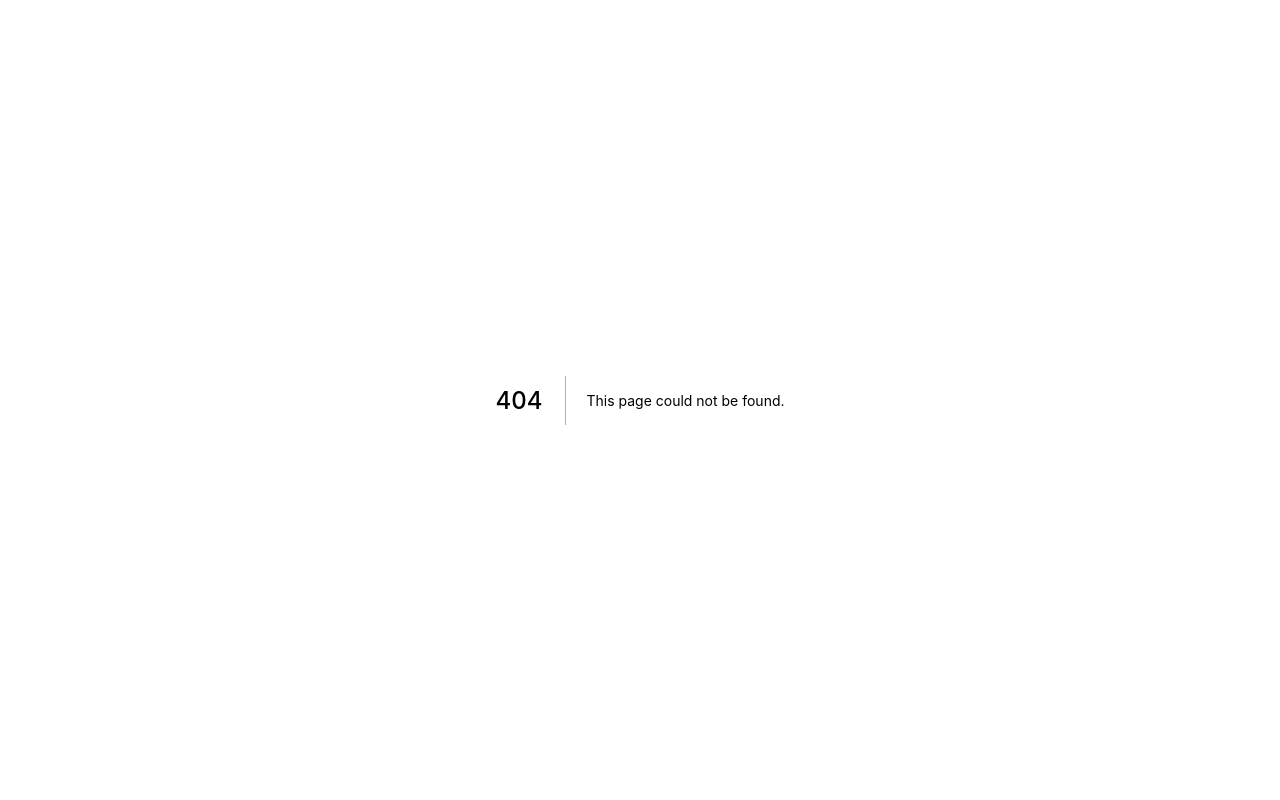
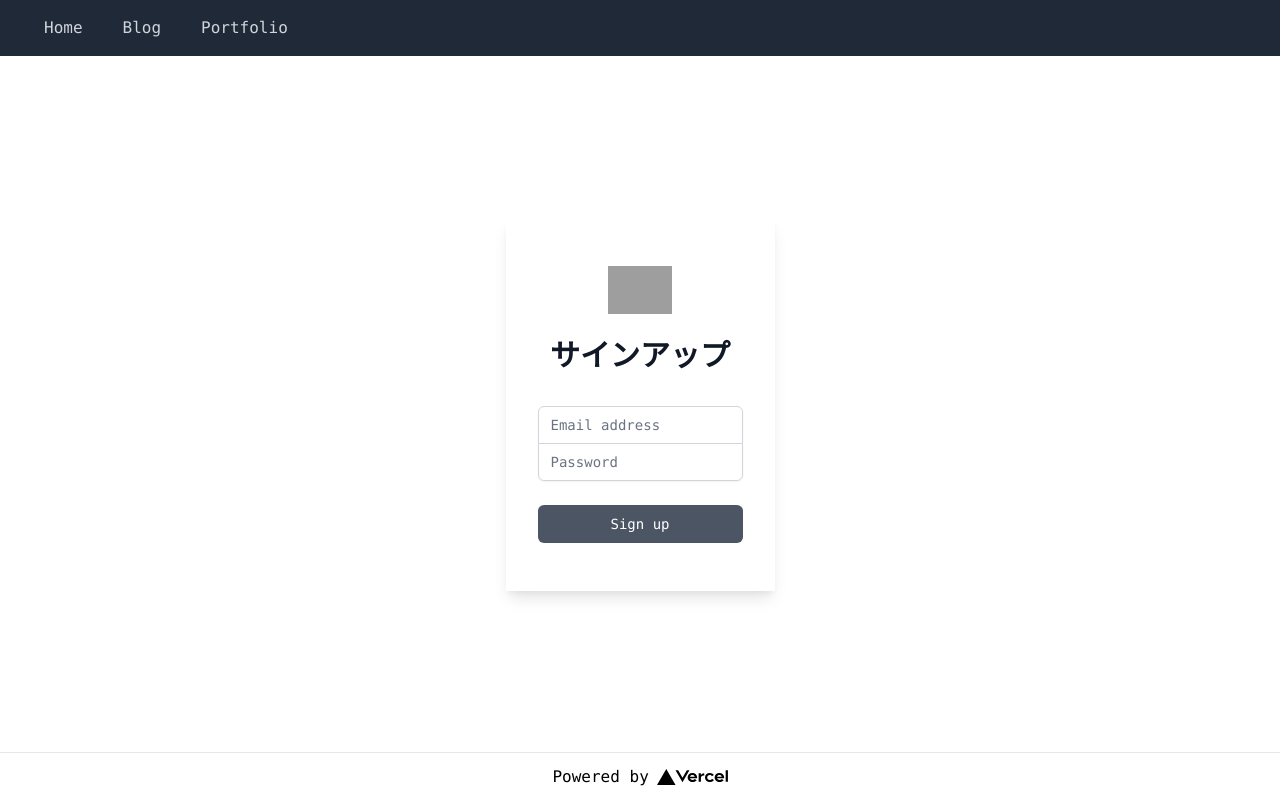
Before and after one commit to Ai0202/daaike, a Next.js app: page /admin/signup in a window 1280 px wide. Before the commit this address had no page. Built offline with nearby package versions, Linux system fonts and the light colour scheme; grey boxes are pictures that could not be loaded.

Commit message:
サインインのフォーム追加

```diff
--- a/package.json
+++ b/package.json
@@ -11,6 +11,7 @@
     "lint:fix": "eslint --ext .js,.jsx,.ts,.tsx --ignore-path .gitignore --fix ."
   },
   "dependencies": {
+    "@tailwindcss/forms": "^0.3.2",
     "autoprefixer": "^10.2.5",
     "axios": "^0.21.1",
     "firebase": "^8.4.3",
--- /dev/null
+++ b/src/pages/admin/login.tsx
@@ -0,0 +1,72 @@
+import Layout from '@/components/Layout'
+// import { LockClosedIcon } from '@heroicons/react/solid'
+
+const Login: React.FC = () => {
+  return (
+    <Layout title="ログイン">
+      <div className="h-3/6 py-12 px-4 sm:px-6 lg:px-8 shadow-lg">
+        <div className="max-w-md w-full space-y-8">
+          <div>
+            <img
+              className="mx-auto h-12 w-auto"
+              src="https://tailwindui.com/img/logos/workflow-mark-indigo-600.svg"
+              alt="Workflow"
+            />
+            <h2 className="mt-6 text-center text-3xl font-extrabold text-gray-900">
+              サインイン
+            </h2>
+          </div>
+          <form className="mt-8 space-y-6" action="#" method="POST">
+            <input type="hidden" name="remember" defaultValue="true" />
+            <div className="rounded-md shadow-sm -space-y-px">
+              <div>
+                <label htmlFor="email-address" className="sr-only">
+                  Email address
+                </label>
+                <input
+                  id="email-address"
+                  name="email"
+                  type="email"
+                  autoComplete="email"
+                  required
+                  className="appearance-none rounded-none relative block w-full px-3 py-2 border border-gray-300 placeholder-gray-500 text-gray-900 rounded-t-md focus:outline-none focus:ring-indigo-500 focus:border-indigo-500 focus:z-10 sm:text-sm"
+                  placeholder="Email address"
+                />
+              </div>
+              <div>
+                <label htmlFor="password" className="sr-only">
+                  Password
+                </label>
+                <input
+                  id="password"
+                  name="password"
+                  type="password"
+                  autoComplete="current-password"
+                  required
+                  className="appearance-none rounded-none relative block w-full px-3 py-2 border border-gray-300 placeholder-gray-500 text-gray-900 rounded-b-md focus:outline-none focus:ring-indigo-500 focus:border-indigo-500 focus:z-10 sm:text-sm"
+                  placeholder="Password"
+                />
+              </div>
+            </div>
+
+            <div>
+              <button
+                type="submit"
+                className="group relative w-full flex justify-center py-2 px-4 border border-transparent text-sm font-medium rounded-md text-white bg-gray-600 hover:bg-gray-800 focus:outline-none focus:ring-2 focus:ring-offset-2 focus:ring-indigo-500"
+              >
+                <span className="absolute left-0 inset-y-0 flex items-center pl-3">
+                  {/* <LockClosedIcon
+                    className="h-5 w-5 text-indigo-500 group-hover:text-indigo-400"
+                    aria-hidden="true"
+                  /> */}
+                </span>
+                Sign in
+              </button>
+            </div>
+          </form>
+        </div>
+      </div>
+    </Layout>
+  )
+}
+export default Login
--- /dev/null
+++ b/src/pages/admin/signup.tsx
@@ -0,0 +1,72 @@
+import Layout from '@/components/Layout'
+// import { LockClosedIcon } from '@heroicons/react/solid'
+
+const Signup: React.FC = () => {
+  return (
+    <Layout title="サインアップ">
+      <div className="h-3/6 py-12 px-4 sm:px-6 lg:px-8 shadow-lg">
+        <div className="max-w-md w-full space-y-8">
+          <div>
+            <img
+              className="mx-auto h-12 w-auto"
+              src="https://tailwindui.com/img/logos/workflow-mark-indigo-600.svg"
+              alt="Workflow"
+            />
+            <h2 className="mt-6 text-center text-3xl font-extrabold text-gray-900">
+              サインアップ
+            </h2>
+          </div>
+          <form className="mt-8 space-y-6" action="#" method="POST">
+            <input type="hidden" name="remember" defaultValue="true" />
+            <div className="rounded-md shadow-sm -space-y-px">
+              <div>
+                <label htmlFor="email-address" className="sr-only">
+                  Email address
+                </label>
+                <input
+                  id="email-address"
+                  name="email"
+                  type="email"
+                  autoComplete="email"
+                  required
+                  className="appearance-none rounded-none relative block w-full px-3 py-2 border border-gray-300 placeholder-gray-500 text-gray-900 rounded-t-md focus:outline-none focus:ring-indigo-500 focus:border-indigo-500 focus:z-10 sm:text-sm"
+                  placeholder="Email address"
+                />
+              </div>
+              <div>
+                <label htmlFor="password" className="sr-only">
+                  Password
+                </label>
+                <input
+                  id="password"
+                  name="password"
+                  type="password"
+                  autoComplete="current-password"
+                  required
+                  className="appearance-none rounded-none relative block w-full px-3 py-2 border border-gray-300 placeholder-gray-500 text-gray-900 rounded-b-md focus:outline-none focus:ring-indigo-500 focus:border-indigo-500 focus:z-10 sm:text-sm"
+                  placeholder="Password"
+                />
+              </div>
+            </div>
+
+            <div>
+              <button
+                type="submit"
+                className="group relative w-full flex justify-center py-2 px-4 border border-transparent text-sm font-medium rounded-md text-white bg-gray-600 hover:bg-gray-800 focus:outline-none focus:ring-2 focus:ring-offset-2 focus:ring-indigo-500"
+              >
+                <span className="absolute left-0 inset-y-0 flex items-center pl-3">
+                  {/* <LockClosedIcon
+                    className="h-5 w-5 text-indigo-500 group-hover:text-indigo-400"
+                    aria-hidden="true"
+                  /> */}
+                </span>
+                Sign up
+              </button>
+            </div>
+          </form>
+        </div>
+      </div>
+    </Layout>
+  )
+}
+export default Signup
--- a/tailwind.config.js
+++ b/tailwind.config.js
@@ -7,5 +7,5 @@
   variants: {
     extend: {},
   },
-  plugins: [],
+  plugins: [require('@tailwindcss/forms')],
 }
```
Also changed, not shown: 1 other file (tests, documents, lock files or other folders).
